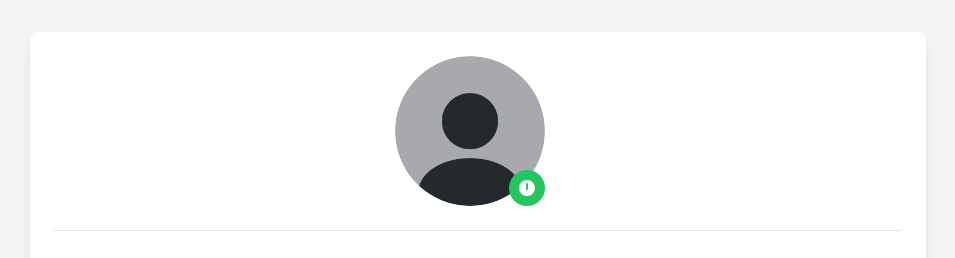
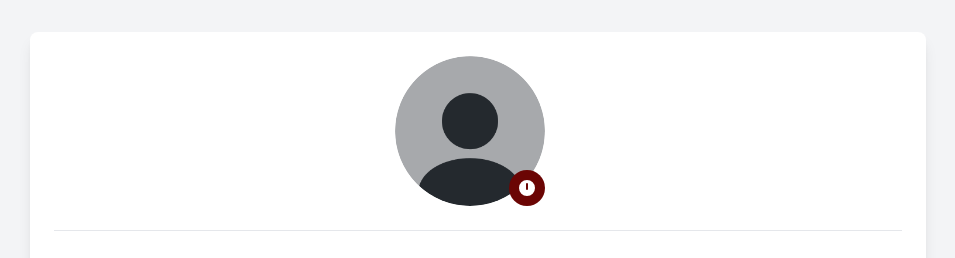
Before and after one commit to agusalta/PNT2_TP_GRUPAL, a Next.js app: page /users in a window 1280 px wide. Shown: the top 258 px of the page, without its empty margins (162-1117 px from the left). Built offline with nearby package versions, Linux system fonts and the light colour scheme.

Commit message:
upd color avatar

```diff
--- a/app/users/page.js
+++ b/app/users/page.js
@@ -45,7 +45,7 @@ function UsersPage() {
                                 height={150}
                                 className="rounded-full"
                             />
-                            <span className="absolute bottom-0 right-0 bg-green-500 rounded-full p-2">
+                            <span className="absolute bottom-0 right-0 bg-customDarkRed rounded-full p-2">
                                 <svg xmlns="http://www.w3.org/2000/svg" className="h-5 w-5 text-white" viewBox="0 0 20 20" fill="currentColor">
                                     <path fillRule="evenodd" d="M10 18a8 8 0 100-16 8 8 0 000 16zM9 6a1 1 0 112 0v5a1 1 0 11-2 0V6zm1 1a1 0 00-1 1v3a1 1 0 102 0V8a1 1 0 00-1-1z" clipRule="evenodd" />
                                 </svg>
```
